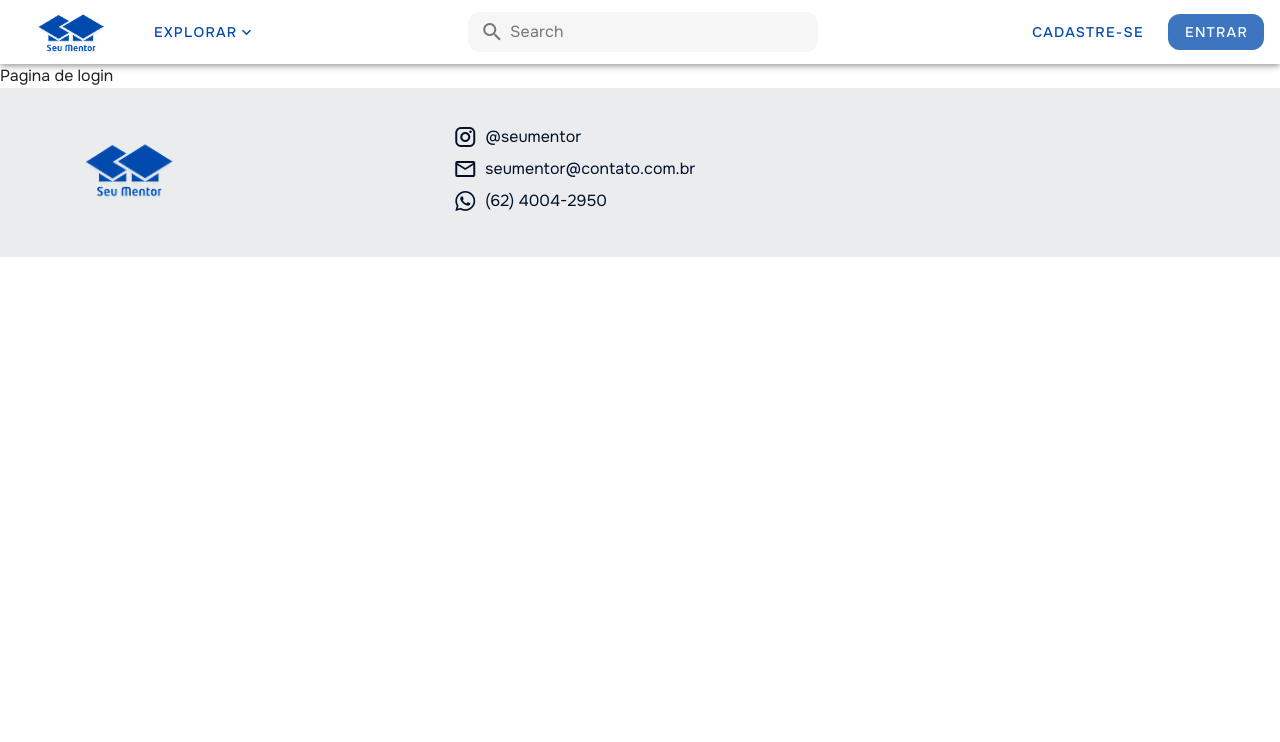
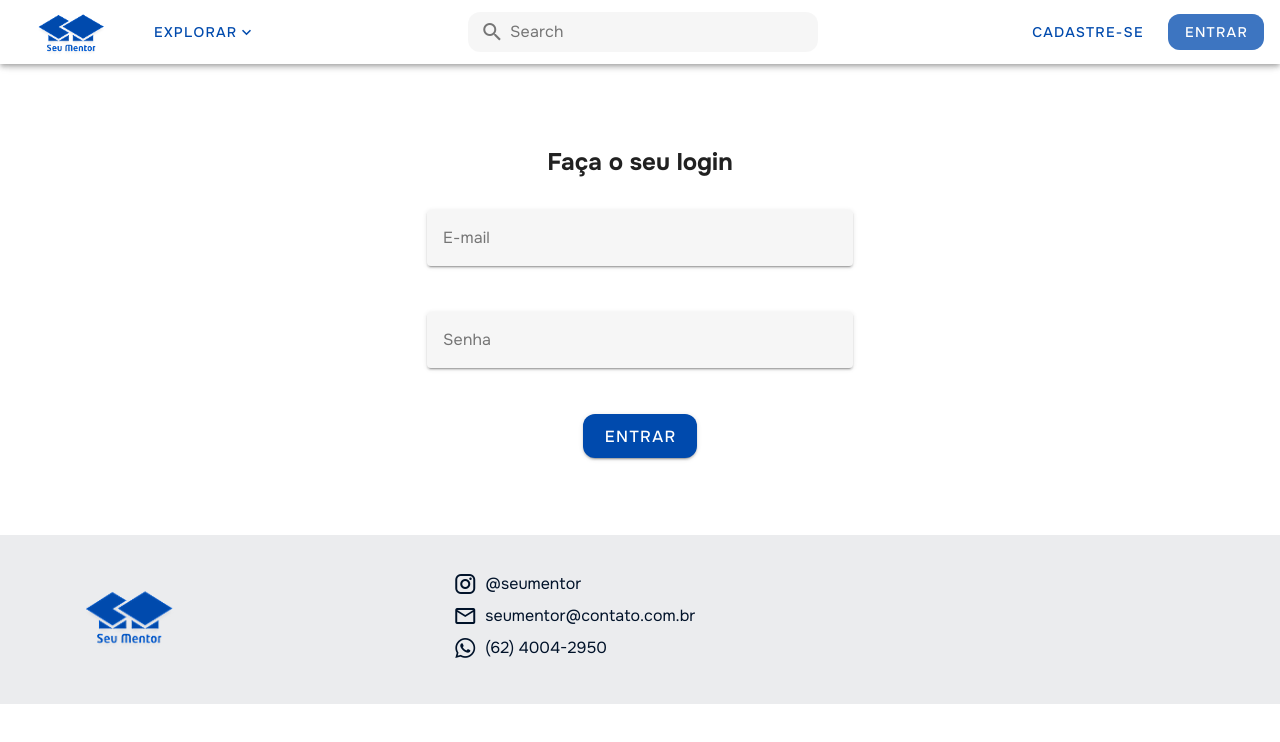
Before and after one commit to nicoly-moraes/seu-mentor, a Vue app: page /login in a window 1280 px wide. Shown: the top 742 px of the page. Built offline with nearby package versions, Linux system fonts and the light colour scheme; a web font is replaced by a local one.

Commit message:
pagina de login e validacao de email

```diff
--- a/src/pages/login.vue
+++ b/src/pages/login.vue
@@ -1,3 +1,94 @@
 <template>
-  <p>Pagina de login</p>
+  <section>
+    <h1 class="titulo">
+      Faça o seu login
+    </h1>
+  </section>
+ <v-form class="form">
+    <v-row class="box">
+
+      <v-col
+        cols="12"
+      >
+        <v-text-field
+          v-model="email"
+          :rules="[validation.required, validation.email]"
+          label="E-mail"
+          data-vv-name="email"
+          variant="solo-filled"
+          required
+
+        ></v-text-field>
+      </v-col>
+
+      <v-col
+        cols="12"
+      >
+        <v-text-field
+        v-model="senha"
+        :rules="[validation.required]"
+        type="password"
+        label="Senha"
+        data-vv-name="Senha"
+        variant="solo-filled"
+        required
+        ></v-text-field>
+      </v-col>
+
+      <v-col cols="12" class="text-center">
+        <v-btn class="btn-entrar" color="primary" size="large" @click="logar">Entrar</v-btn>
+      </v-col>
+    </v-row>
+  </v-form>
 </template>
+
+<script lang="ts">
+import { validarEmail } from '@/utils/validations.util';
+
+export default {
+  name: "login",
+  data() {
+    return {
+      email: "",
+      senha: "",
+      validation: {
+        required: (value: string) => !!value || 'Campo é obrigatorio',
+        email: (value: string) => validarEmail(value) || 'Email inválido'
+      }
+    }
+  },
+  methods: {
+    logar() {
+      if(!this.email || !this.senha || !validarEmail(this.email)) {
+        return;
+      }
+      console.log("🚀 ~ login realizado com sucesso:")
+    }
+  }
+}
+</script>
+
+<style scoped>
+.titulo{
+  margin-top: 50px;
+  padding: 30px;
+  text-align: center;
+}
+
+.form {
+  display: flex;
+  justify-content: center;
+  margin-bottom: 67px;
+}
+
+.box {
+  max-width: 450px;
+}
+
+.btn-entrar {
+  margin-bottom: 10px;
+  border-radius: 12px;
+  border: 20px;
+}
+
+</style>
--- /dev/null
+++ b/src/utils/validations.util.ts
@@ -0,0 +1,4 @@
+export function validarEmail(email: string): boolean {
+  const regex = /^[^\s@]+@[^\s@]+\.[^\s@]+$/;
+  return regex.test(email);
+}
```
